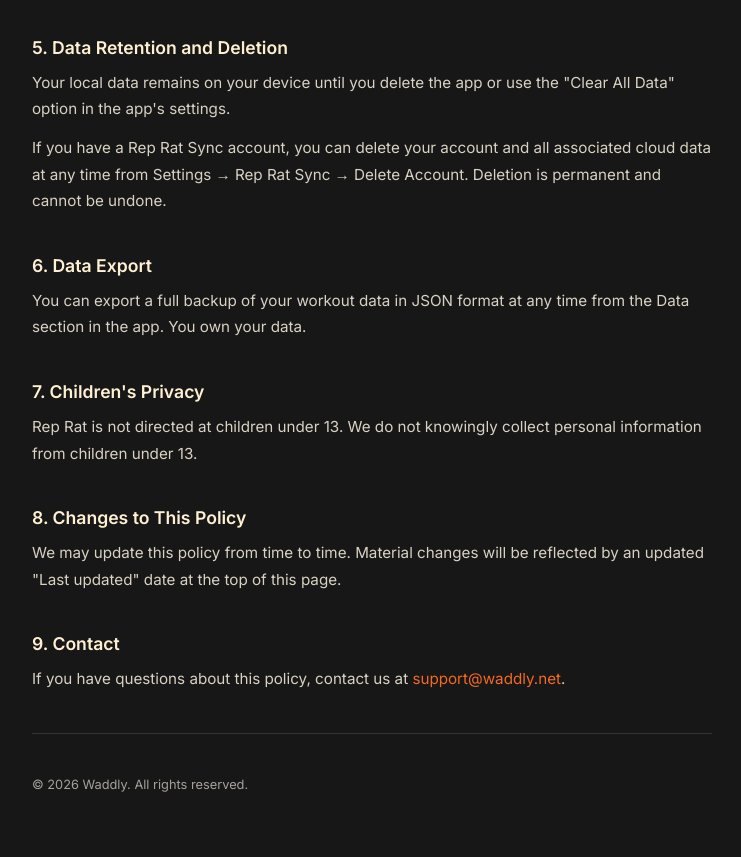
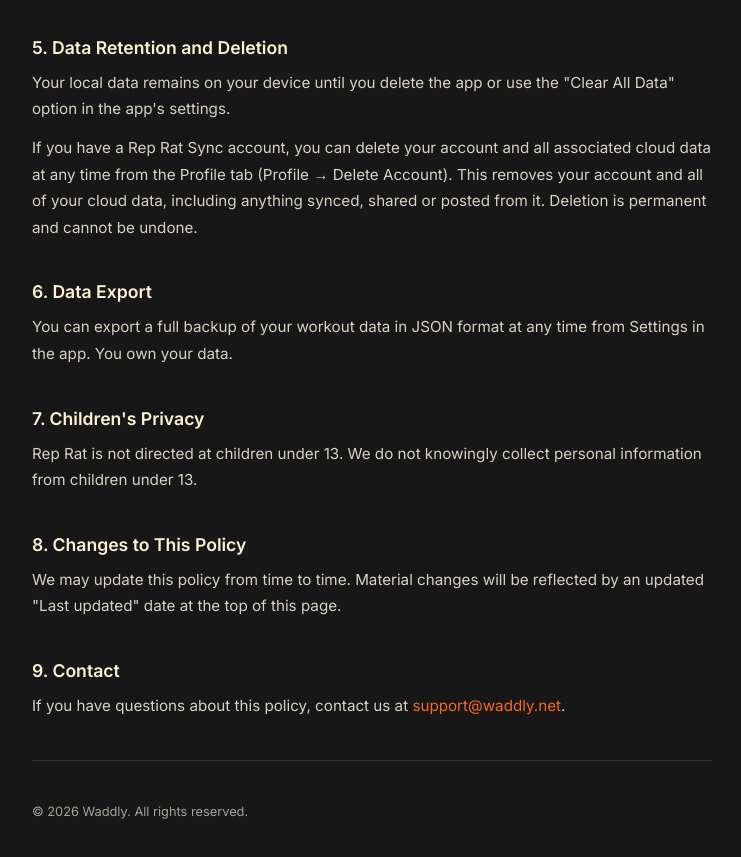
Before and after one commit to aljones1816/reprat-site, a plain HTML site: page privacy/index.html in a window 1280 px wide. Shown: the part 1604-2461 px from the top of the page, without its empty margins (268-1009 px from the left). Drawn offline with Linux system fonts and the light colour scheme.

Commit message:
Privacy policy: native app paths for Delete Account and backup export
Co-Authored-By: Claude Opus 5.5 <noreply@anthropic.com>

```diff
--- a/privacy/index.html
+++ b/privacy/index.html
@@ -84,10 +84,10 @@
 
     <h2>5. Data Retention and Deletion</h2>
     <p>Your local data remains on your device until you delete the app or use the "Clear All Data" option in the app's settings.</p>
-    <p>If you have a Rep Rat Sync account, you can delete your account and all associated cloud data at any time from Settings → Rep Rat Sync → Delete Account. Deletion is permanent and cannot be undone.</p>
+    <p>If you have a Rep Rat Sync account, you can delete your account and all associated cloud data at any time from the Profile tab (Profile → Delete Account). This removes your account and all of your cloud data, including anything synced, shared or posted from it. Deletion is permanent and cannot be undone.</p>
 
     <h2>6. Data Export</h2>
-    <p>You can export a full backup of your workout data in JSON format at any time from the Data section in the app. You own your data.</p>
+    <p>You can export a full backup of your workout data in JSON format at any time from Settings in the app. You own your data.</p>
 
     <h2>7. Children's Privacy</h2>
     <p>Rep Rat is not directed at children under 13. We do not knowingly collect personal information from children under 13.</p>
```
